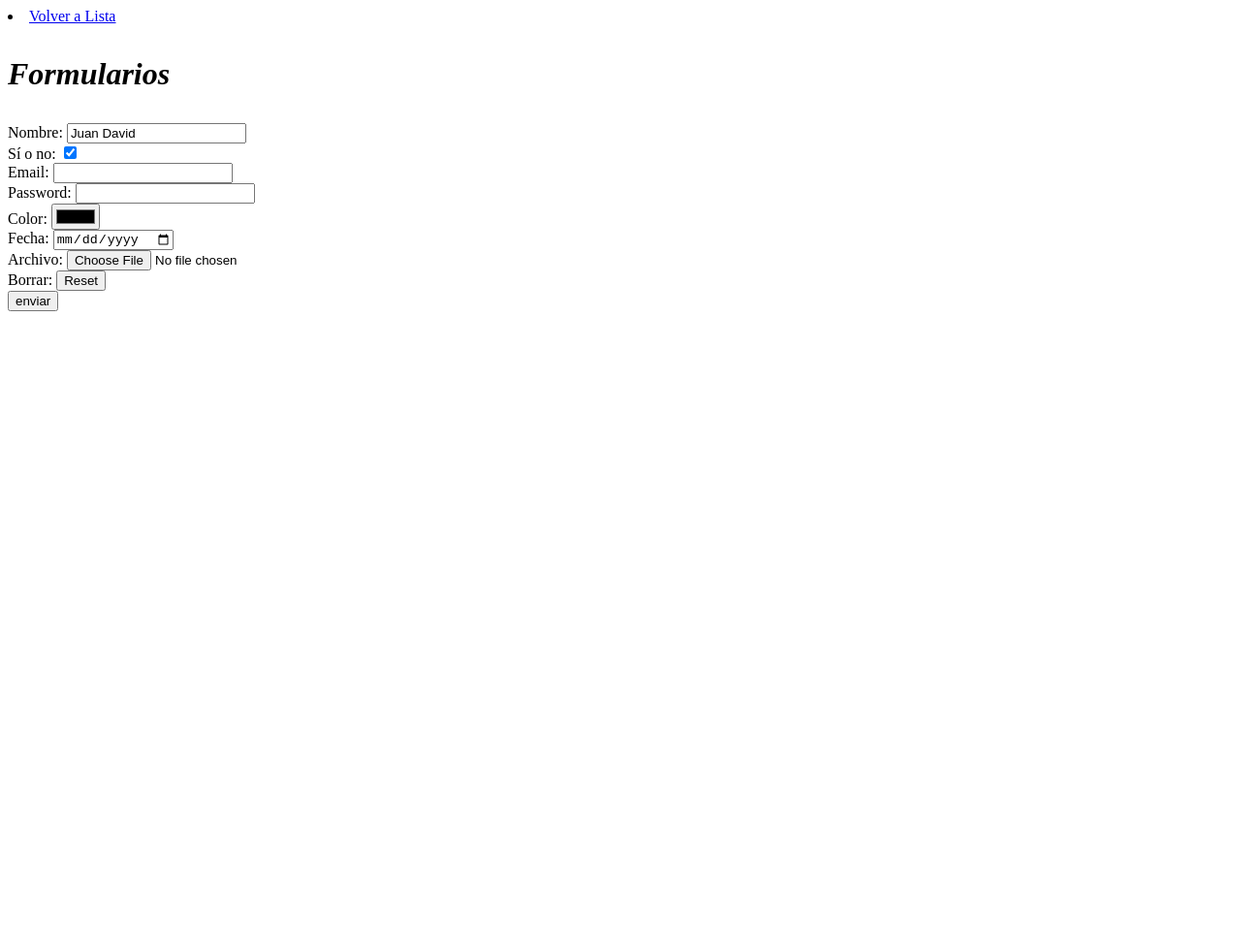
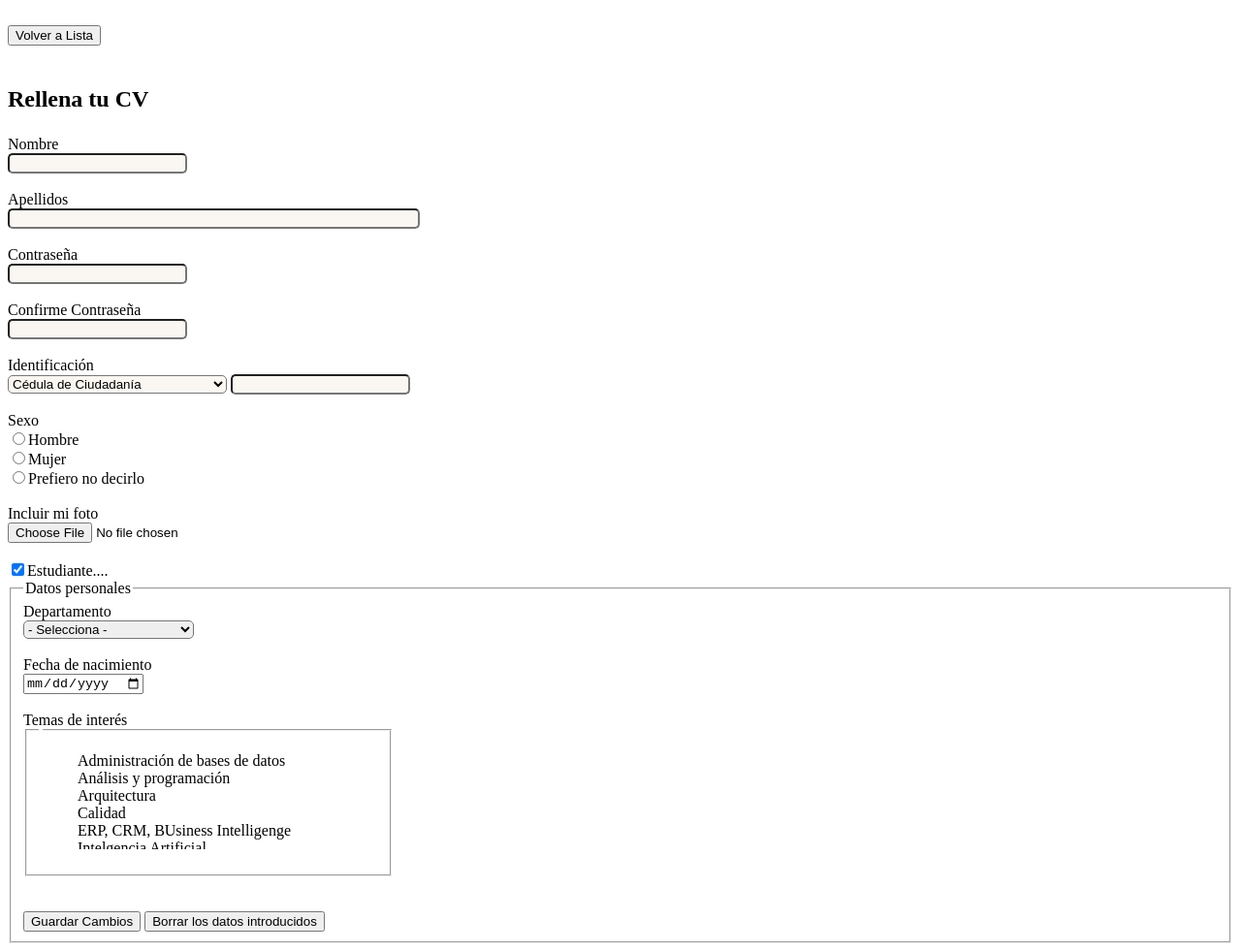
Before and after one commit to JuanDavidSaavedra/Taller2, a plain HTML site: page DatosUsuario.html in a window 1280 px wide. Shown: the whole page at 97% size. Before the commit the page ends 800 px from the top, so only its background shows below. Drawn offline with Linux system fonts and the light colour scheme.

Commit message:
Add files via upload

```diff
--- a/DatosUsuario.html
+++ b/DatosUsuario.html
@@ -1,39 +1,129 @@
 <!DOCTYPE html>
 <head>
-    <title>Hola mundo!</title>
+    <title>Datos Usuario</title>
 </head>
 <body>
-    <div>
-        <div>
-                <li><A HREF="https://raw.githubusercontent.com/JuanDavidSaavedra/Taller2/main/Hola.txt"> Volver a Lista </A></li>
-            <h1><p><em><strong>Formularios</strong></em></p></h1>
+    <br>
+                <input type="button" style="list-style: none;" onclick="location.href='./Lista.html'" value="Volver a Lista">
+            <br>
+            <br>
+                <h2><p><strong>Rellena tu CV</strong></p></h2>
             <form action="https://uis.edu.co/es/" method="post">
-                Nombre:
-            <input type="text" name="nombre" id="nom" value="Juan David">
+                Nombre
+                <br>
+            <input type="text" name="nombre" id="nom" value="" style="border-radius: 5px; background-color: rgb(250, 247, 242)">
             <br>
-                Sí o no:
-            <input type="checkbox" name="si o no" id="" checked="checked">
             <br>
-                Email:
-            <input type="email" name="Email" id="">
+            Apellidos
+                <br>
+            <input type="text" size="50" maxlength="100" name="apellidos" id="ape" value="" style="border-radius: 5px; background-color: rgb(250, 247, 242)">
             <br>
-                Password:
-            <input type="password" name="Password" id="">
             <br>
-                Color:
-            <input type="color" name="Colored" id="">
+            Contraseña
+                <br>
+            <input type="text" name="contraseña" id="con" value="" style="border-radius: 5px; background-color: rgb(250, 247, 242)">
             <br>
-                Fecha:
+            <br>
+            Confirme Contraseña
+                <br>
+            <input type="text" name="confirmeContraseña" id="confcon" value="" style="border-radius: 5px; background-color: rgb(250, 247, 242)">
+            <br>
+            <br>
+            Identificación
+                <br>
+                <select name="TI" id="TI" value="TI" style="border-radius: 5px; background-color: rgb(250, 247, 242)">
+                    <option>Cédula de Ciudadanía</option>
+                    <option>Tarjeta de Identidad</option>
+                    <option>Cédula de Extrangería</option>
+                    <option>DNI (País de Orígen)</option>
+                    <option>DNI (Pasaporte)</option>
+                    <option>Salvoconducto para refugiado</option>
+                    <option>Permiso Especial de Permanencia</option>
+                    <option>Permiso por Protección Temporal</option>
+                  </select>
+                <input type="number" name="identificación" id="Id" value="" style="border-radius: 5px; background-color: rgb(250, 247, 242)">
+            <br>
+            <br>
+            Sexo
+            <br>
+            <input name="Hombre" type="radio" value="" />Hombre
+            <br>
+            <input name="Mujer" type="radio" value="" />Mujer
+            <br>
+            <input name="N/P" type="radio" value="" />Prefiero no decirlo
+            <br>
+            <br>
+            Incluir mi foto
+            <br>
+            <input type="file" name="Password" id="">
+            <br>
+            <br>
+            <input type="checkbox" name="" id="" checked="checked">Estudiante....
+            <form action="" methos="post">
+                <fieldset>
+                    <legend>Datos personales</legend>
+                Departamento
+                <br>
+                <select name="departamento" id="departamento" style="border-radius: 5px;" >
+                    <option value="Amazonas">- Selecciona -</option>
+                    <option value="Amazonas">Amazonas</option>
+                    <option value="Antioquia">Antioquia</option>
+                    <option value="Arauca">Arauca</option>
+                    <option value="Atlántico">Atlántico</option>
+                    <option value="Bolívar">Bolívar</option>
+                    <option value="Boyacá">Boyacá</option>
+                    <option value="Caldas">Caldas</option>
+                    <option value="Caquetá">Caquetá</option>
+                    <option value="Casanare">Casanare</option>
+                    <option value="Cauca">Cauca</option>
+                    <option value="Cesar">Cesar</option>
+                    <option value="Chocó">Chocó</option>
+                    <option value="Córdoba">Córdoba</option>
+                    <option value="Cundinamarca">Cundinamarca</option>
+                    <option value="Guainía">Guainía</option>
+                    <option value="Guaviare">Guaviare</option>
+                    <option value="Huila">Huila</option>
+                    <option value="La Guajira">La Guajira</option>
+                    <option value="Magdalena">Magdalena</option>
+                    <option value="Meta">Meta</option>
+                    <option value="Nariño">Nariño</option>
+                    <option value="Norte de Santander">Norte de Santander</option>
+                    <option value="Putumayo">Putumayo</option>
+                    <option value="Quindío">Quindío</option>
+                    <option value="Risaralda">Risaralda</option>
+                    <option value="San Andrés y Providencia">San Andrés y Providencia</option>
+                    <option value="Santander">Santander</option>
+                    <option value="Sucre">Sucre</option>
+                    <option value="Tolima">Tolima</option>
+                    <option value="Valle del Cauca">Valle del Cauca</option>
+                    <option value="Vaupés">Vaupés</option>
+                    <option value="Vichada">Vichada</option>
+                </select>
+                <br>
+                <br>
+                Fecha de nacimiento
+                <br>
             <input type="date" name="Password" id="">
             <br>
-                Archivo:
-            <input type="file" name="Password" id="">
             <br>
-                Borrar:
-            <input type="reset" name="Reset" id="">
+            Temas de interés
+            <fieldset style="width: 350px;"><legend></legend>
+            <ul id="list" style="list-style: none; overflow-y: scroll; width: 300px; height: 100px;">
+                <li>Administración de bases de datos</li>
+                <li>Análisis y programación</li>
+                <li>Arquitectura</li>
+                <li>Calidad</li>
+                <li>ERP, CRM, BUsiness Intelligenge</li>
+                <li>Intelgencia Artificial</li>
+                <li>Programación en la Web</li>
+                <li>Sistemas de Información</li>
+                <li>Fundamentos de Programación</li>
+                <li>Programación Orientada a Objetos</li>
+            </ul>
+        </fieldset>
             <br>
-            <input type="submit" value="enviar">
+    <br>
+    <input type="button" value="Guardar Cambios">
+            <input type="reset" name="Reset" id="" value="Borrar los datos introducidos">
             </form>
-        </div>
-    </div>
 </body>
```
Also changed, not shown: Frases.html (+1 -1 lines), Lista.html (+6 -2 lines).
